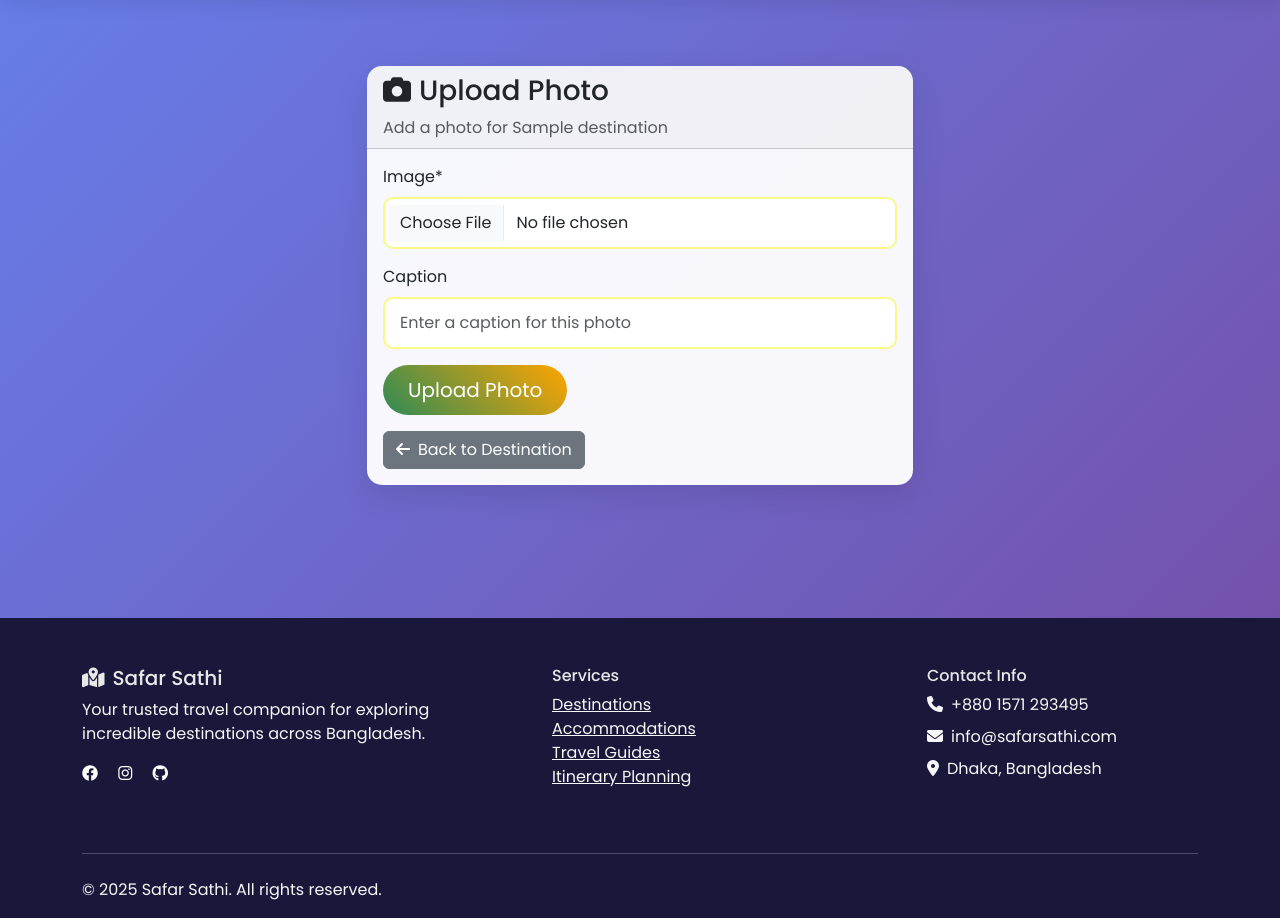
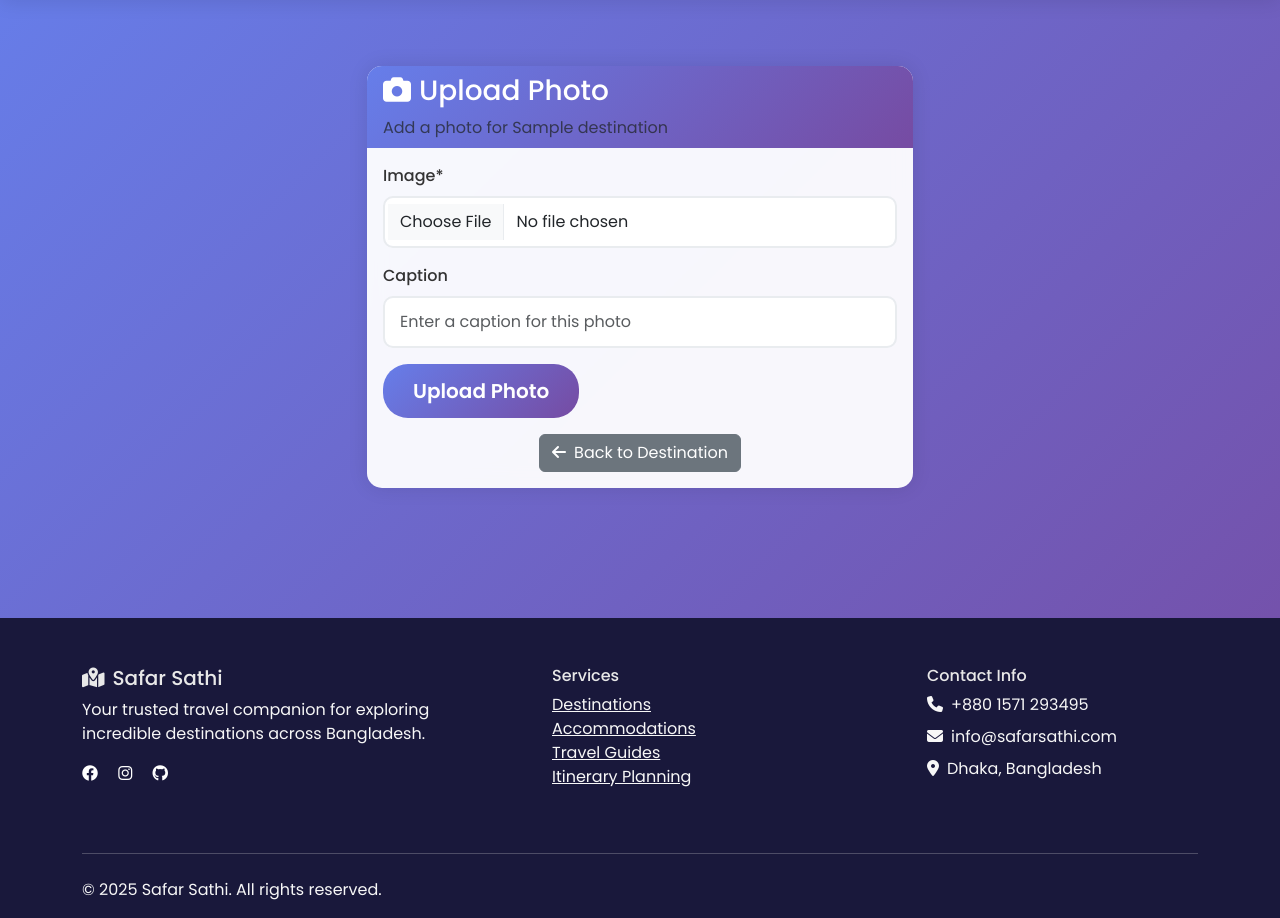
Before and after one commit to A-Fera/SafarSathi-django-project, a Django app: page /destinations/1/upload-photo/ in a window 1280 px wide. Shown: the part 62-980 px from the top of the page. Run offline with Django 5.2, Linux system fonts and the light colour scheme; a user stored in the database is signed in; tables that the repository leaves empty hold one stand-in row (values such as "Sample post"); some libraries are stand-ins or nearby versions.

Commit message:
Update photo_upload.html

```diff
--- a/templates/destinations/photo_upload.html
+++ b/templates/destinations/photo_upload.html
@@ -13,9 +13,37 @@
                     <p class="mb-0 text-muted">Add a photo for {{ destination.name }}</p>
                 </div>
                 <div class="card-body">
-                    {% crispy form %}
+                    <form method="post" enctype="multipart/form-data">
+                        {% csrf_token %}
 
-                    <div class="mt-3">
+                        {% if form.helper %}
+                            {% crispy form %}
+                        {% else %}
+                            <div class="mb-3">
+                                <label for="{{ form.image.id_for_label }}" class="form-label">{{ form.image.label }}</label>
+                                {{ form.image }}
+                                {% if form.image.errors %}
+                                    <div class="text-danger">{{ form.image.errors }}</div>
+                                {% endif %}
+                            </div>
+
+                            <div class="mb-3">
+                                <label for="{{ form.caption.id_for_label }}" class="form-label">{{ form.caption.label }}</label>
+                                {{ form.caption }}
+                                {% if form.caption.errors %}
+                                    <div class="text-danger">{{ form.caption.errors }}</div>
+                                {% endif %}
+                            </div>
+
+                            <div class="d-grid gap-2 mt-4">
+                                <button type="submit" class="btn btn-primary btn-lg">
+                                    <i class="fas fa-upload me-2"></i>Upload Photo
+                                </button>
+                            </div>
+                        {% endif %}
+                    </form>
+
+                    <div class="mt-3 text-center">
                         <a href="{% url 'destinations:destination_detail' destination.pk %}" class="btn btn-secondary">
                             <i class="fas fa-arrow-left me-2"></i>Back to Destination
                         </a>
@@ -25,4 +53,51 @@
         </div>
     </div>
 </div>
+
+<style>
+    .form-control {
+        border-radius: 10px;
+        border: 2px solid #e9ecef;
+        padding: 12px 15px;
+        margin-bottom: 10px;
+    }
+
+    .form-control:focus {
+        border-color: var(--primary-color);
+        box-shadow: 0 0 0 0.2rem rgba(46, 139, 87, 0.25);
+    }
+
+    .form-label {
+        font-weight: 500;
+        color: #333;
+        margin-bottom: 8px;
+    }
+
+    .card {
+        border: none;
+        box-shadow: 0 0 20px rgba(0,0,0,0.1);
+        border-radius: 15px;
+    }
+
+    .card-header {
+        background: linear-gradient(135deg, #667eea 0%, #764ba2 100%);
+        color: white;
+        border-radius: 15px 15px 0 0 !important;
+        border: none;
+    }
+
+    .btn-primary {
+        background: linear-gradient(135deg, #667eea 0%, #764ba2 100%);
+        border: none;
+        border-radius: 25px;
+        padding: 12px 30px;
+        font-weight: 600;
+        transition: transform 0.3s ease;
+    }
+
+    .btn-primary:hover {
+        transform: translateY(-2px);
+        box-shadow: 0 5px 15px rgba(102, 126, 234, 0.4);
+    }
+</style>
 {% endblock %}
```
